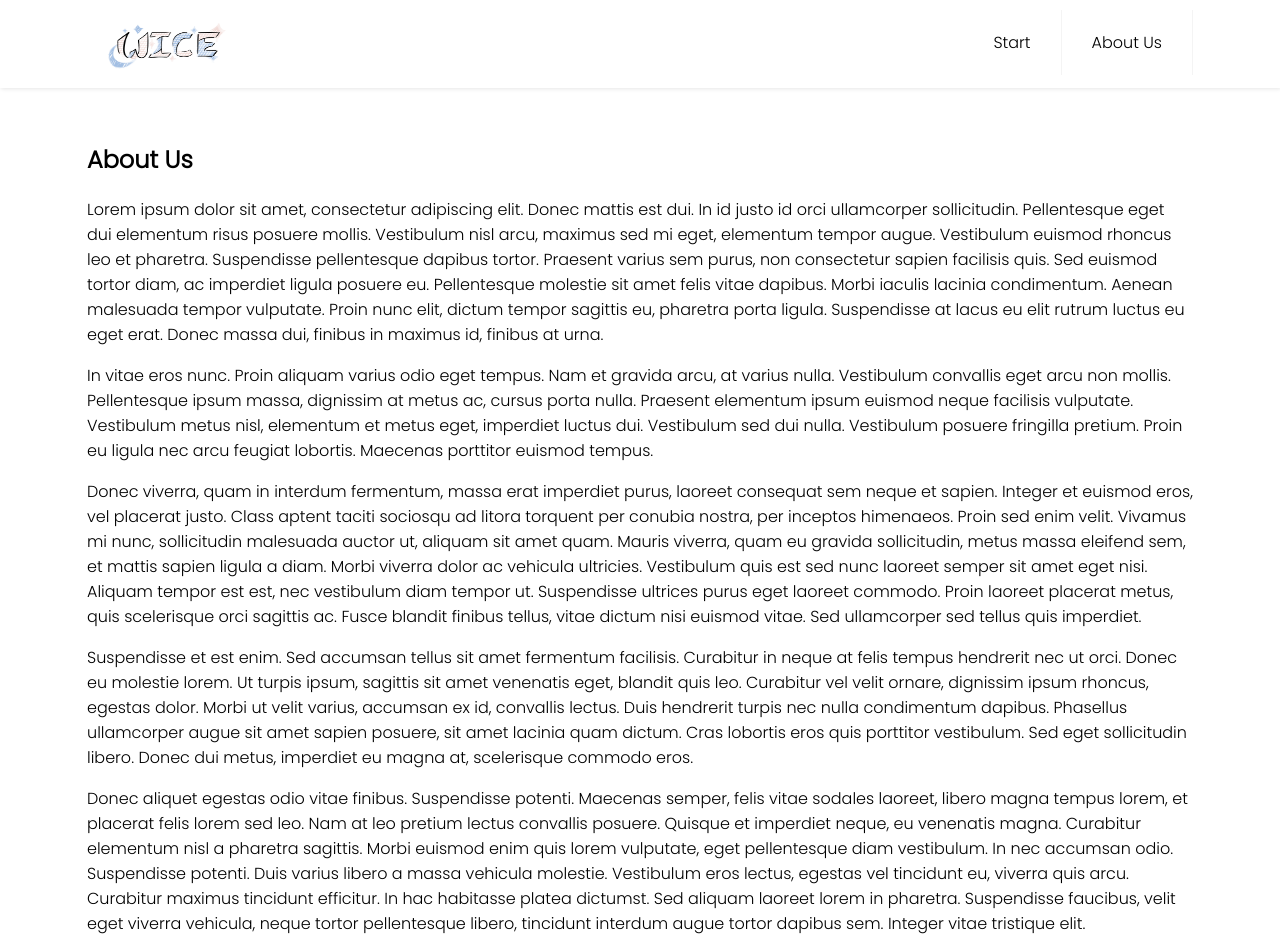
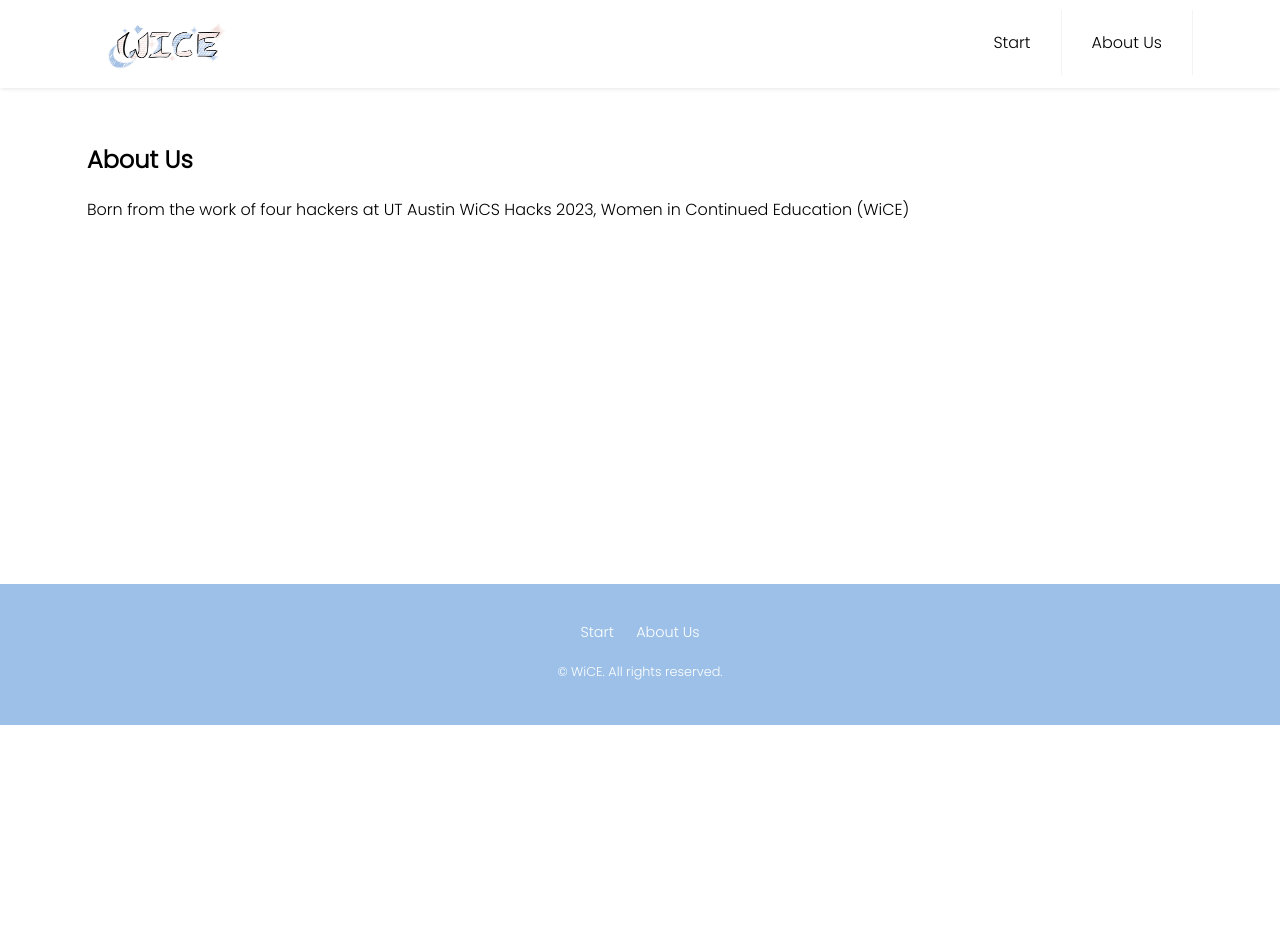
Before and after one commit to sophiezhangg/WiCS-Hackathon-2023, a React (Create React App) app in the folder react-website/: page /AboutUs in a window 1280 px wide. Shown: the top 952 px of the page. After the commit the page ends 800 px from the top, so only its background shows below. Built offline with nearby package versions, Linux system fonts and the light colour scheme.

Commit message:
Update AboutUt

```diff
--- a/react-website/src/components/pages/AboutUs.js
+++ b/react-website/src/components/pages/AboutUs.js
@@ -8,40 +8,8 @@ const AboutUs = () => {
                     <h2>About Us</h2>
                     {/* align="left" image goes here */}
                     <p>
-                        Lorem ipsum dolor sit amet, consectetur adipiscing elit. Donec mattis est dui. In id justo id orci ullamcorper sollicitudin. Pellentesque eget dui elementum risus posuere
-                        mollis. Vestibulum nisl arcu, maximus sed mi eget, elementum tempor augue. Vestibulum euismod rhoncus leo et pharetra. Suspendisse pellentesque dapibus tortor. Praesent
-                        varius sem purus, non consectetur sapien facilisis quis. Sed euismod tortor diam, ac imperdiet ligula posuere eu. Pellentesque molestie sit amet felis vitae dapibus.
-                        Morbi iaculis lacinia condimentum. Aenean malesuada tempor vulputate. Proin nunc elit, dictum tempor sagittis eu, pharetra porta ligula. Suspendisse at lacus eu elit rutrum
-                        luctus eu eget erat. Donec massa dui, finibus in maximus id, finibus at urna.
-                    </p>
-
-                    <p>
-                        In vitae eros nunc. Proin aliquam varius odio eget tempus. Nam et gravida arcu, at varius nulla. Vestibulum convallis eget arcu non mollis. Pellentesque ipsum massa,
-                        dignissim at metus ac, cursus porta nulla. Praesent elementum ipsum euismod neque facilisis vulputate. Vestibulum metus nisl, elementum et metus eget, imperdiet luctus dui.
-                        Vestibulum sed dui nulla. Vestibulum posuere fringilla pretium. Proin eu ligula nec arcu feugiat lobortis. Maecenas porttitor euismod tempus.
-                    </p>
-
-                    <p>
-                        Donec viverra, quam in interdum fermentum, massa erat imperdiet purus, laoreet consequat sem neque et sapien. Integer et euismod eros, vel placerat justo. Class aptent taciti
-                        sociosqu ad litora torquent per conubia nostra, per inceptos himenaeos. Proin sed enim velit. Vivamus mi nunc, sollicitudin malesuada auctor ut, aliquam sit amet quam. Mauris
-                        viverra, quam eu gravida sollicitudin, metus massa eleifend sem, et mattis sapien ligula a diam. Morbi viverra dolor ac vehicula ultricies. Vestibulum quis est sed nunc laoreet
-                        semper sit amet eget nisi. Aliquam tempor est est, nec vestibulum diam tempor ut. Suspendisse ultrices purus eget laoreet commodo. Proin laoreet placerat metus, quis scelerisque
-                        orci sagittis ac. Fusce blandit finibus tellus, vitae dictum nisi euismod vitae. Sed ullamcorper sed tellus quis imperdiet.
-                    </p>
-
-                    <p>
-                        Suspendisse et est enim. Sed accumsan tellus sit amet fermentum facilisis. Curabitur in neque at felis tempus hendrerit nec ut orci. Donec eu molestie lorem. Ut turpis ipsum,
-                        sagittis sit amet venenatis eget, blandit quis leo. Curabitur vel velit ornare, dignissim ipsum rhoncus, egestas dolor. Morbi ut velit varius, accumsan ex id, convallis lectus.
-                        Duis hendrerit turpis nec nulla condimentum dapibus. Phasellus ullamcorper augue sit amet sapien posuere, sit amet lacinia quam dictum. Cras lobortis eros quis porttitor vestibulum.
-                        Sed eget sollicitudin libero. Donec dui metus, imperdiet eu magna at, scelerisque commodo eros.
-                    </p>
-
-                    <p>
-                        Donec aliquet egestas odio vitae finibus. Suspendisse potenti. Maecenas semper, felis vitae sodales laoreet, libero magna tempus lorem, et placerat felis lorem sed leo. Nam at leo
-                        pretium lectus convallis posuere. Quisque et imperdiet neque, eu venenatis magna. Curabitur elementum nisl a pharetra sagittis. Morbi euismod enim quis lorem vulputate, eget
-                        pellentesque diam vestibulum. In nec accumsan odio. Suspendisse potenti. Duis varius libero a massa vehicula molestie. Vestibulum eros lectus, egestas vel tincidunt eu,
-                        viverra quis arcu. Curabitur maximus tincidunt efficitur. In hac habitasse platea dictumst. Sed aliquam laoreet lorem in pharetra. Suspendisse faucibus, velit eget viverra vehicula,
-                        neque tortor pellentesque libero, tincidunt interdum augue tortor dapibus sem. Integer vitae tristique elit.
+                       Born from the work of four hackers at UT Austin WiCS Hacks 2023, Women in
+                       Continued Education (WiCE)
                     </p>
                 </div>
             </section>
--- a/react-website/src/components/pages/Home.js
+++ b/react-website/src/components/pages/Home.js
@@ -18,6 +18,9 @@ const Home = () => {
                         <li style={{marginBottom:"0.5em"}}>Generally, women drop out/slow their career due to being primary caregivers</li>
                     </ul>
                     <h2 style={{fontSize:"1.5em"}}>&nbsp;&nbsp;Head to the 'Start' tab to get started with WiCE.</h2>
+                    <p>
+                     With our personalized survey, women can receive recommendations for various courses, boot camps, and certifications based on their availability, interests, and education level. Our system classifies the needs of each participant and emails their results, which details a recommended lesson plan complete with resources from anything ranging from free code camps to college programs.
+                    </p>
                     <br></br>
                     <hr class = "blackLine"></hr>
                 <Feedback/>
```
